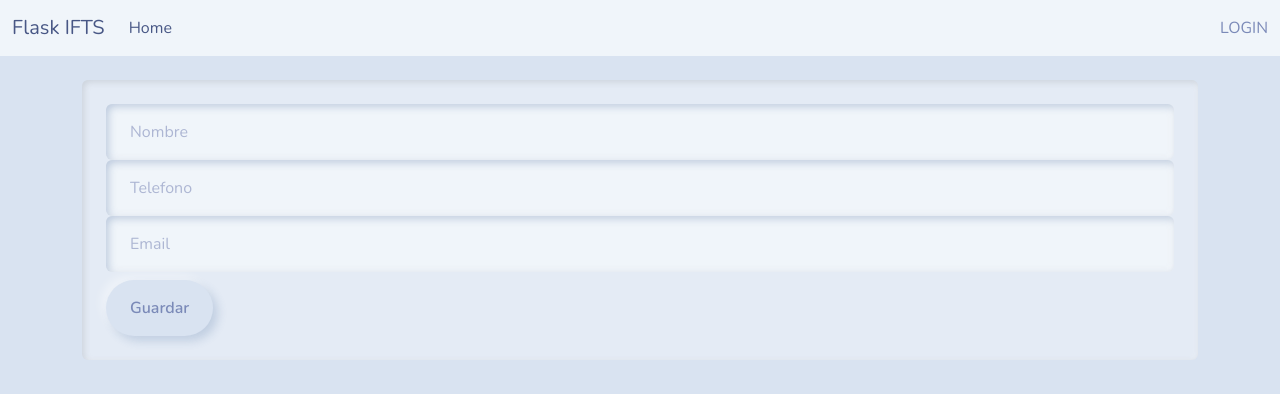
After one commit to GuidoGagliardini/pythonFlask, a Flask app: template templates/edit-contact.html in a window 1280 px wide. The commit adds this page. Shown: the top 394 px of the page. Run offline with Flask 2, Linux system fonts and the light colour scheme; the template is opened without the code that fills it, so the values that code supplies are empty; some libraries are stand-ins or nearby versions.

Commit message:
feat armado de pagina con funcionalidades basicas

```diff
--- a/App.py
+++ b/App.py
@@ -18,9 +18,8 @@ def Index():
     cursor = mysql.connection.cursor()
     cursor.execute('select * from contacts')
     data = cursor.fetchall()
-    print(data)
     # devuelve una tupla()
-    return render_template('index.html')
+    return render_template('index.html', contacts = data)
 @app.route('/add_contact',methods=['POST'])
 def add_contact():
    if request.method == "POST" :
@@ -34,14 +33,42 @@ def add_contact():
     mysql.connection.commit()
     flash('Contacto Agregado')
     return redirect(url_for('Index'))
+# no hace falta marcar el tipo de datos por parametros
+@app.route('/edit/<id>')
+def get_contact(id):
+    cursor = mysql.connection.cursor()
+    cursor.execute('SELECT * from contacts where id=%s',[id])
+    data = cursor.fetchall()
+    print("🚀 ~ file: App.py ~ line 44 ~ data", data)
+    return render_template('edit-contact.html', singleContac = data[0])
 
-@app.route('/edit')
-def edit_contact():
-    return 'edit'
-@app.route('/delete')
-def delete_contact():
-    return 'delete'
-
+@app.route('/delete/<string:id>')
+def delete_contact(id):
+    cursor = mysql.connection.cursor()
+    # aca paso la consulta con id ={0} que corresponde al indice de la tupla, del dato que vamos a reemplazar
+    # y con format el id lo formateo a string
+    cursor.execute('DELETE from contacts where id={0}'.format(id))
+    mysql.connection.commit()
+    flash('CONTACTO ELIMINADO')
+    return redirect(url_for('Index'))
+@app.route('/update_contac/<id>', methods = ['POST'])
+def update_contac(id):
+    if request.method == "POST":
+        fullname = request.form['name']
+        phone = request.form['phone']
+        email = request.form['email']
+    cursor = mysql.connection.cursor()
+    cursor.execute("""
+        UPDATE contacts
+        SET fullname = %s,
+            phone = %s,
+            email = %s
+        WHERE id = %s
+    """,(fullname,phone,email,id))
+    mysql.connection.commit()
+    flash("UPDATE CONTACT")
+    # %s es para pasar un STRING
+    return redirect(url_for('Index'))
 
 # cada vez que un usuario entre a nuestra raiz ('/') de la app ingresa al slash que le marcamos
 if __name__  == '__main__':
--- /dev/null
+++ b/static/js/main.js
@@ -0,0 +1,13 @@
+const buttonDelete = document.querySelectorAll('.btn-delete');
+if (buttonDelete){
+    // creo un array con los botones que contiene esa clase
+    const arrayButtons = Array.from(buttonDelete);
+    arrayButtons.forEach((btn)=>{
+        btn.addEventListener('click',(e)=>{
+            console.log(e)
+            if(!confirm("Seguro que desea eliminar?")){
+                e.preventDefault();
+            }
+        })
+    })
+}
--- /dev/null
+++ b/templates/edit-contact.html
@@ -0,0 +1,19 @@
+{% extends 'layout.html' %}
+
+{% block body %}
+<div class="col-md offset md-4">
+    <div class="card card-body">
+        <form class="form-group" action="/update_contac/{{singleContac.0}}" method="POST">
+            <!-- motor de plantillas JINJA 2= HTML mas funcionalidades, pero se traduce a HTML -->
+            <input class="form-control" type="text" name="name"  placeholder="Nombre" value="{{singleContac.1}}"/>
+            <input class="form-control" type="tel" name="phone" placeholder="Telefono" value="{{singleContac.2}}"/>
+            <input class="form-control" type="email" name="email" placeholder="Email" value="{{singleContac.3}}"/>
+            <div class="form-group">
+                <button class="btn btn-block mt-2 offset md-4" type="submit">
+                    Guardar
+                </button>
+            </div>
+        </form>
+    </div>
+</div>
+{% endblock %}
--- /dev/null
+++ b/templates/layout.html
@@ -0,0 +1,46 @@
+<!-- aqui sera el "marco" de trabajo, el contenido dinamico. -->
+<!DOCTYPE html>
+<html lang="en">
+<head>
+    <meta charset="UTF-8">
+    <meta http-equiv="X-UA-Compatible" content="IE=edge">
+    <meta name="viewport" content="width=device-width, initial-scale=1.0">
+    <link rel="stylesheet" href="https://bootswatch.com/5/morph/bootstrap.min.css">
+    <title>Layout</title>
+</head>
+<body>
+
+    <!-- NAVBAR -->
+    <nav class="navbar navbar-expand-lg bg-light">
+        <div class="container-fluid">
+          <a class="navbar-brand" href="/">Flask IFTS</a>
+          <button class="navbar-toggler" type="button" data-bs-toggle="collapse" data-bs-target="#navbarText" aria-controls="navbarText" aria-expanded="false" aria-label="Toggle navigation">
+            <span class="navbar-toggler-icon"></span>
+          </button>
+          <div class="collapse navbar-collapse" id="navbarText">
+            <ul class="navbar-nav me-auto mb-2 mb-lg-0">
+              <li class="nav-item">
+                <a class="nav-link active" aria-current="page" href="#">Home</a>
+            </ul>
+            <span class="navbar-text">
+              LOGIN
+            </span>
+          </div>
+        </div>
+      </nav>
+
+
+
+    <!-- sintaxis JINJA2, aca le decimos que el contenido de aca adentro va a variar. -->
+
+    <div class="container pt-4">
+        {% block body %}
+        {% endblock %}
+    </div>
+<!-- scripts -->
+<script src="https://cdn.jsdelivr.net/npm/bootstrap@5.2.2/dist/js/bootstrap.bundle.min.js" integrity="sha384-OERcA2EqjJCMA+/3y+gxIOqMEjwtxJY7qPCqsdltbNJuaOe923+mo//f6V8Qbsw3" crossorigin="anonymous"></script>
+<script src="https://cdn.jsdelivr.net/npm/@popperjs/core@2.11.6/dist/umd/popper.min.js" integrity="sha384-oBqDVmMz9ATKxIep9tiCxS/Z9fNfEXiDAYTujMAeBAsjFuCZSmKbSSUnQlmh/jp3" crossorigin="anonymous"></script>
+<script src="https://cdn.jsdelivr.net/npm/bootstrap@5.2.2/dist/js/bootstrap.min.js" integrity="sha384-IDwe1+LCz02ROU9k972gdyvl+AESN10+x7tBKgc9I5HFtuNz0wWnPclzo6p9vxnk" crossorigin="anonymous"></script>
+<script src="{{url_for('static',filename='js/main.js')}}"></script>
+</body>
+</html>
```
Also changed, not shown: templates/index.html (+35 -8 lines).
